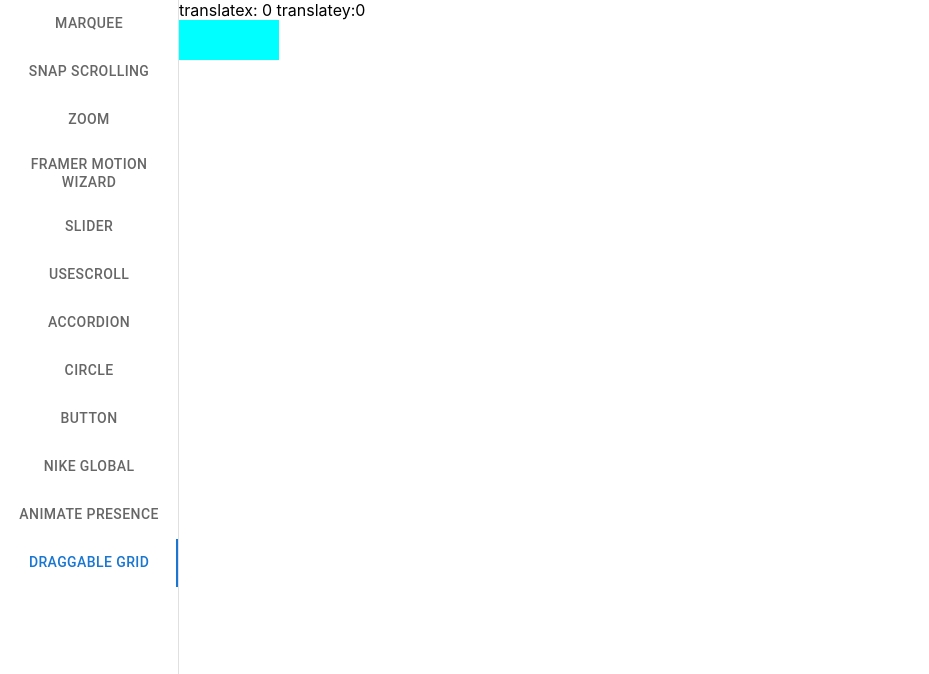
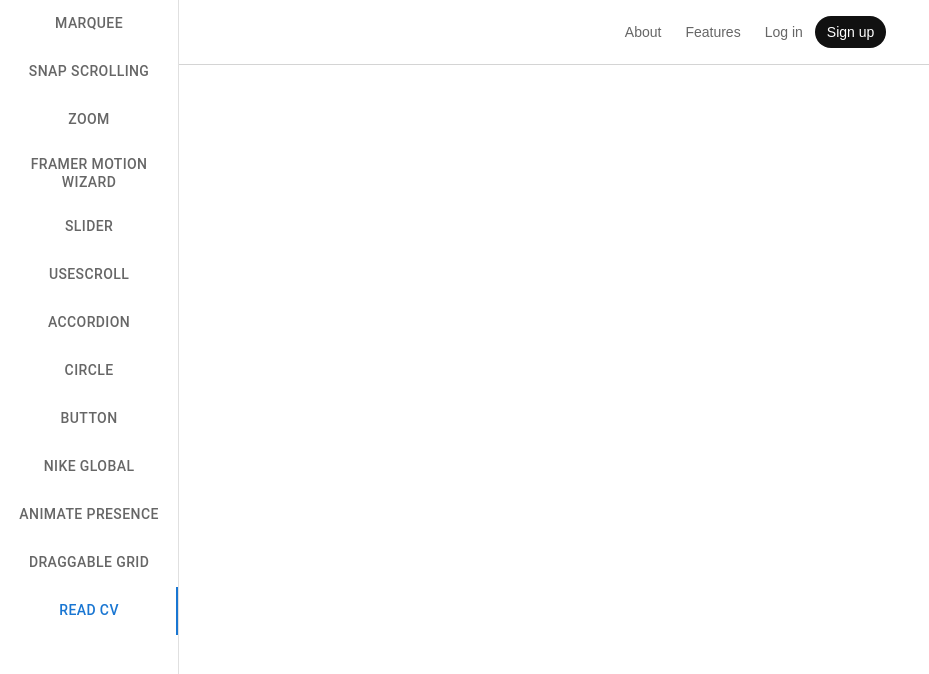
Before and after one commit to hwhong/play, a React (Create React App) app: page / in a window 1280 px wide. Shown: the top 674 px of the page, without its empty margins (0-929 px from the left). Built offline with nearby package versions, Linux system fonts and the light colour scheme.

Commit message:
start hacking

```diff
--- a/src/App.tsx
+++ b/src/App.tsx
@@ -6,6 +6,7 @@ import { InfiniteCircle } from "./components/infinite-circle/infinite-circle";
 // import { IPadCursor } from "./components/ipad-cursor/ipad-cursor";
 import { Marquee } from "./components/marquee/marquee";
 import { NikeGlobal } from "./components/nike-global/nike-global";
+import { ReadCV } from "./components/readcv/readcv";
 import { RetoolGrid } from "./components/retool-grid/retool-grid";
 import { ScrollListener } from "./components/scroll-listener/scroll-listener";
 import { Slider } from "./components/slider/slider";
@@ -48,7 +49,7 @@ function TabPanel(props: TabPanelProps) {
 }
 
 function App() {
-  const [value, setValue] = React.useState(11);
+  const [value, setValue] = React.useState(12);
 
   const handleChange = (event: React.SyntheticEvent, newValue: number) => {
     setValue(newValue);
@@ -93,6 +94,10 @@ function App() {
       name: "Draggable Grid",
       node: <RetoolGrid />,
     },
+    {
+      name: "Read CV",
+      node: <ReadCV />,
+    },
   ];
 
   return (
--- a/src/components/marquee/marquee.tsx
+++ b/src/components/marquee/marquee.tsx
@@ -1,5 +1,5 @@
+import styles from "./marquee.module.css";
 import React from "react";
-import styles from "./marquee.module.css";
 
 export function Marquee() {
   return (
--- /dev/null
+++ b/src/components/readcv/readcv.module.css
@@ -0,0 +1,56 @@
+.root {
+  width: 100%;
+  height: 100%;
+  background: #fff;
+}
+
+.top {
+  height: 64px;
+  border-bottom: 1px solid #d4d4d4;
+}
+
+.signup {
+  height: 40px;
+}
+
+.list {
+  display: flex;
+  align-items: center;
+  justify-content: center;
+  height: 64px;
+  position: relative;
+  width: fit-content;
+  margin: 0 auto;
+  list-style-type: none;
+}
+
+.button {
+  padding: 0 12px;
+  line-height: 40px;
+  color: #666;
+  background-color: transparent;
+  border: none;
+  outline: none;
+  font-size: 14px;
+  position: relative;
+  cursor: pointer;
+}
+
+.signupButton {
+  background-color: #111;
+  border: none;
+  box-shadow: none;
+  color: #fff;
+  font-weight: 500;
+  outline: none;
+  height: 32px;
+  line-height: 32px;
+  padding: 0 12px;
+  font-size: 14px;
+  position: relative;
+  display: flex;
+  align-items: center;
+  white-space: nowrap;
+  cursor: pointer;
+  border-radius: 16px;
+}
--- /dev/null
+++ b/src/components/readcv/readcv.tsx
@@ -0,0 +1,42 @@
+import styles from "./readcv.module.css";
+import { motion, useAnimationControls } from "framer-motion";
+import React, { useState } from "react";
+
+export function ReadCV() {
+  const [hover, setHover] = useState<boolean>(false);
+  const controls = useAnimationControls();
+
+  const onMouseEnter = (e: React.MouseEvent<HTMLButtonElement>) => {
+    setHover(true);
+    console.log(e);
+    // const g = e.target.getBoundingClientRect();
+  };
+
+  return (
+    <div className={styles.root}>
+      <div className={styles.top}>
+        <ul className={styles.list}>
+          {hover && <motion.div animate={controls}></motion.div>}
+          <li>
+            <button className={styles.button} onMouseEnter={onMouseEnter}>
+              About
+            </button>
+          </li>
+          <li>
+            <button className={styles.button} onMouseEnter={onMouseEnter}>
+              Features
+            </button>
+          </li>
+          <li>
+            <button className={styles.button} onMouseEnter={onMouseEnter}>
+              Log in
+            </button>
+          </li>
+          <li>
+            <button className={styles.signupButton}>Sign up</button>
+          </li>
+        </ul>
+      </div>
+    </div>
+  );
+}
--- a/src/components/retool-grid/draggable.tsx
+++ b/src/components/retool-grid/draggable.tsx
@@ -76,12 +76,11 @@ export default class Draggable extends React.Component<Props, DraggableState> {
     // problem is, after it went left, horizonalDiff is negative
     // when we go right again, horinzontalDiff is poistive, but its less than the current translateX
     // so it will get the negative n
-
-    const horizontalDiff =
-      clientX - this.state.originalX + this.state.lastTranslateX;
+    const diff = clientX - this.state.originalX;
+    const horizontalDiff = diff + this.state.lastTranslateX;
     const multiplier = Math.floor(Math.abs(horizontalDiff) / n);
 
-    if (multiplier !== this.state.multiplier) {
+    if (multiplier !== this.state.multiplier && diff !== 0) {
       const dir = horizontalDiff > this.state.translateX ? n : -n;
 
       const translateX = this.state.translateX + dir;
```
